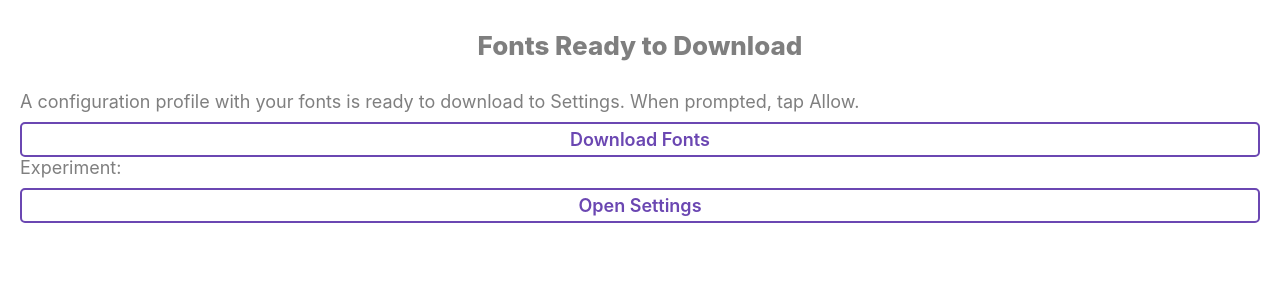
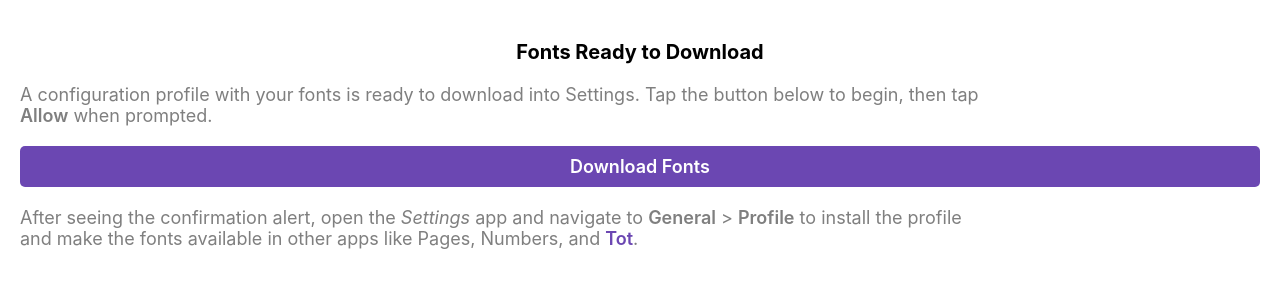
Before and after one commit to manolosavi/xFonts, a plain HTML site: page xFonts/index.html in a window 1280 px wide. Drawn offline with Linux system fonts and the light colour scheme.

```diff
--- a/xFonts/index.html
+++ b/xFonts/index.html
@@ -16,26 +16,41 @@
 	}
 
 	h1 {
-		font-size: 26px;
-		font-weight: 800;
-		margin: 30px auto;
+		font-size: 20px;
+		font-weight: 700;
+		margin: 20px auto;
+		margin-top: 40px;
 		text-align: center;
 	}
 
 	p {
-		padding-bottom: 10px;
 		font-weight: 400;
 	}
 
 	a {
 		color: red;
+		font-weight: 600;
+	}
+
+	a.button {
+		color: white;
+		background-color: red;
 		display: inline-block;
-		padding: 5px;
+		padding: 10px;
+		margin: 20px 0;
 		width: 100%;
-		border: 2px solid red;
 		border-radius: 5px;
 		text-align: center;
 		font-weight: 600;
+	}
+
+
+	strong {
+		font-weight: 600;
+	}
+
+	em {
+		font-style: italic;
 	}
 
 	body {
@@ -54,9 +69,15 @@
 		body {
 			background-color: white;
 		}
+		h1 {
+			color: black;
+		}
 		a {
 			color: #6B47B2;
-			border-color: #6B47B2;
+		}
+		a.button {
+			color: white;
+			background-color: #6B47B2;
 		}
 	}
 
@@ -67,9 +88,15 @@
 		body {
 			background-color: black;
 		}
+		h1 {
+			color: white;
+		}
 		a {
 			color: #6B47B2;
-			border-color: #6B47B2;
+		}
+		a.button {
+			color: white;
+			background-color: #6B47B2;
 		}
 	}
 
@@ -80,9 +107,8 @@
 <body bgcolor="clear">
 	<h1>Fonts Ready to Download</h1>
 
-	<p>A configuration profile with your fonts is ready to download to Settings. When prompted, tap <strong>Allow</strogn>.</p>
-	<a href="/xFonts.mobileconfig">Download Fonts</a>
-	<p>Experiment:</p>
-	<a href="app-settings:root=General&path=ManagedConfigurationList">Open Settings</a>
+	<p>A configuration profile with your fonts is ready to download into Settings. Tap the button below to begin, then tap <strong>Allow</strong> when prompted.</p>
+	<a class="button" href="/xFonts.mobileconfig">Download Fonts</a>
+	<p>After seeing the confirmation alert, open the <em>Settings</em> app and navigate to <strong>General</strong> > <strong>Profile</strong> to install the profile and make the fonts available in other apps like Pages, Numbers, and <a href="https://tot.rocks">Tot</a>.</p>
 </body>
 </html>
```
Also changed, not shown: 3 other files.
